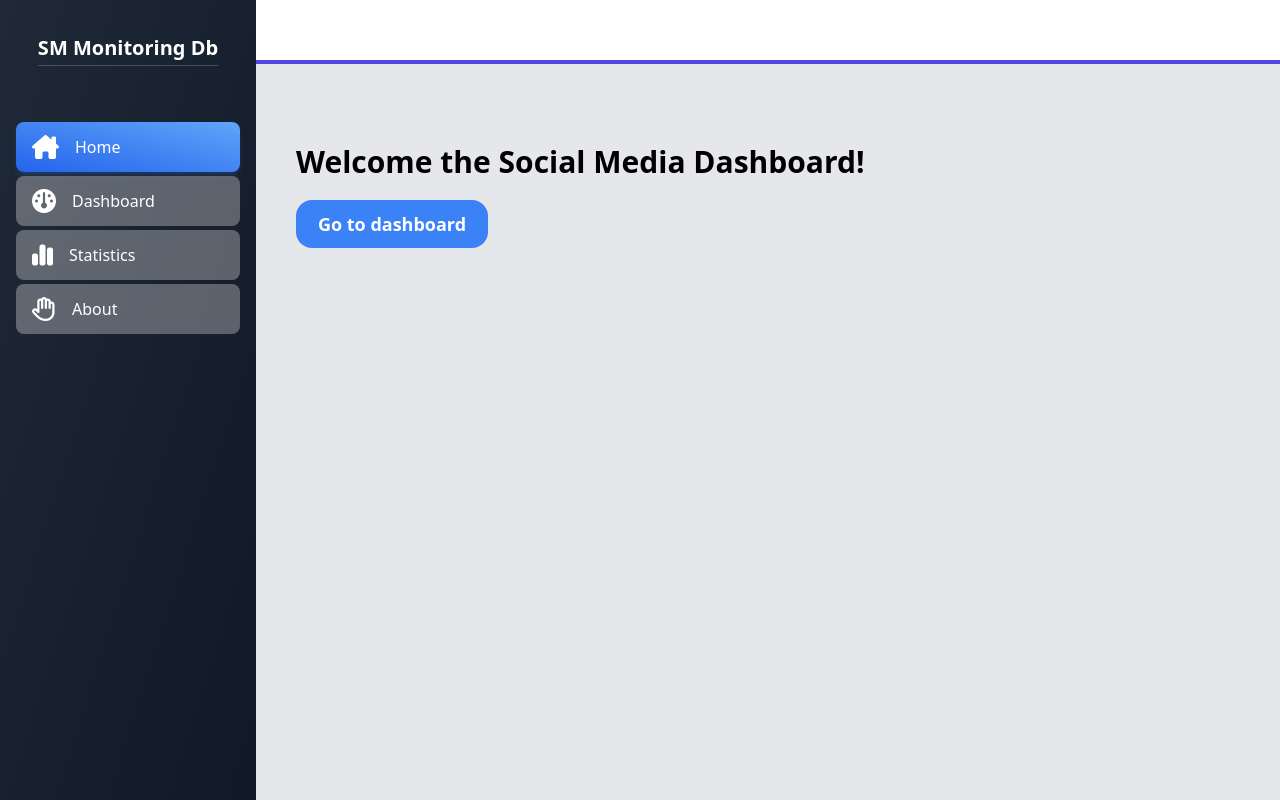
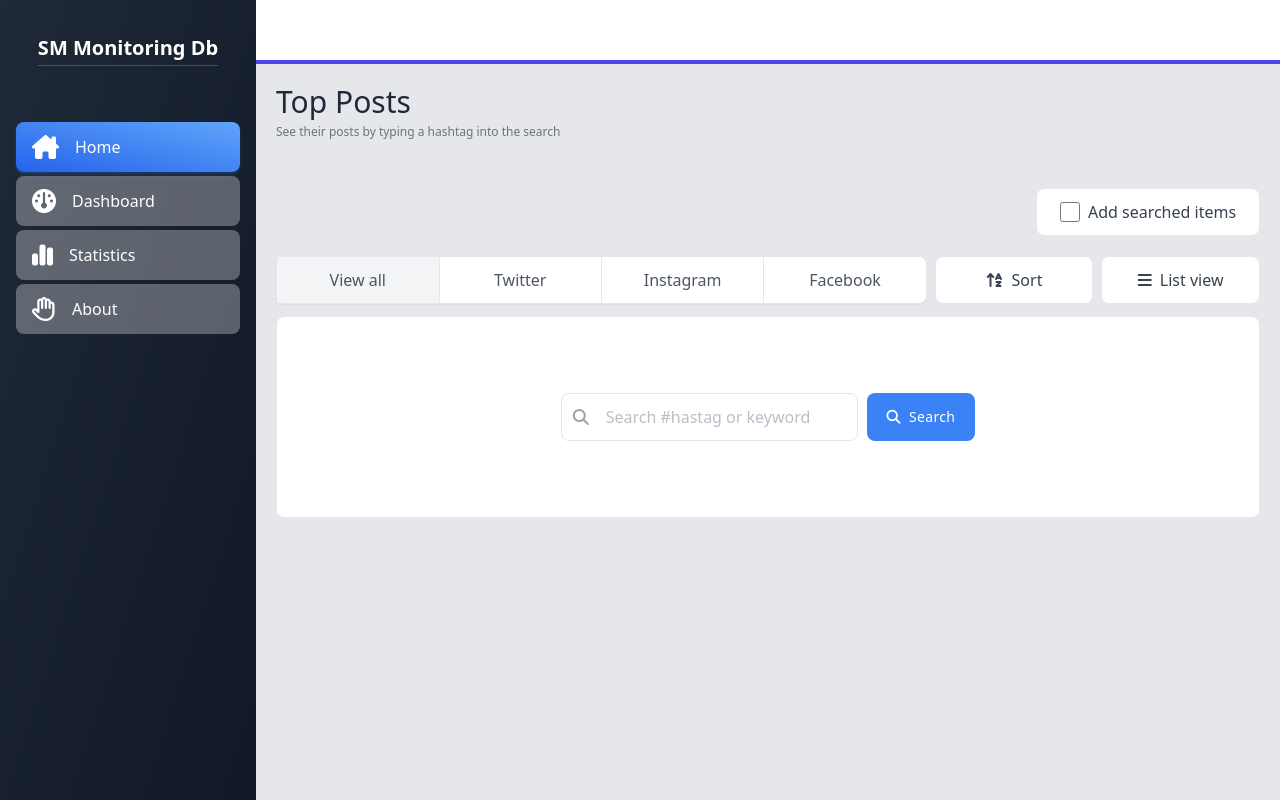
Before and after one commit to emrslmz/social-media-dashboard, a Nuxt app: page / in a window 1280 px wide. Built offline with nearby package versions, Linux system fonts and the light colour scheme.

Commit message:
added dashboard main page

```diff
--- a/pages/index.vue
+++ b/pages/index.vue
@@ -1,15 +1,67 @@
 <template>
-  <div class="flex flex-col justify-start items-start space-y-5 w-full h-full px-10 py-20">
+  <div class="flex-1 overflow-x-hidden overflow-y-auto bg-gray-200 relative">
+    <div class="p-5 mx-auto h-full">
+      <div class="flex flex-col">
+        <div class="sm:flex sm:items-center sm:justify-between">
+          <div>
+            <div class="flex items-center gap-x-3">
+              <h2 class="text-3xl font-medium text-gray-800">Top Posts</h2>
 
-    <p class="text-3xl font-extrabold">Welcome the Social Media Dashboard!</p>
-    <nuxt-link to="/dashboard"
-               class="flex justify-center items-center h-12 w-48 overflow-hidden rounded-2xl bg-blue-500 text-lg font-bold text-white">
-      Go to dashboard
-    </nuxt-link>
+            </div>
+
+            <p class="mt-1 text-xs text-gray-500">See their posts by typing a hashtag into the search</p>
+          </div>
+
+          <search-bar searchKey="getPostFromApi" v-if="dashboardStore.haveData || dashboardStore.loading"/>
+        </div>
+
+        <toggle-filter-view/>
+      </div>
+
+      <div>
+        <div class="border border-gray-200 rounded-lg bg-white my-3">
+          <div v-if="dashboardStore.haveData" class="min-h-[100px] max-h-[500px] overflow-y-auto">
+            <post-list v-if="dashboardStore.isListType"/>
+            <post-grid v-else/>
+            <div v-if="dashboardStore.loading"
+                 class="flex flex-col justify-center items-center fixed top-0 left-0 w-full h-screen bg-white bg-opacity-60 z-50">
+              <i class="fas fa-circle-notch fa-spin text-4xl"></i>
+              <p class="pointer-events-auto">Searching posts...</p>
+            </div>
+          </div>
+
+          <div v-else class="flex flex-col justify-center items-center w-full min-h-[200px] max-h-[600px]">
+            <div v-if="dashboardStore.loading === true" class="flex flex-col justify-center items-center space-y-2">
+              <i class="fas fa-circle-notch fa-spin text-4xl"></i>
+              <p>Searching posts...</p>
+            </div>
+            <p v-else>
+              <search-bar searchKey="getPostFromApi"/>
+            </p>
+          </div>
+
+        </div>
+
+        <post-bottom-detail v-if="dashboardStore.haveData"/>
+      </div>
+    </div>
   </div>
 </template>
 <script setup>
+import SearchBar from "~/components/SearchBar.vue";
 import {useDashboardStore} from "~/stores/dashboard.js";
+import PostList from "~/components/PostList.vue";
+import PostGrid from "~/components/PostGrid.vue";
+import ToggleFilterView from "~/components/ToggleFilterView.vue";
+import PostBottomDetail from "~/components/PostBottomDetail.vue";
 
 const dashboardStore = useDashboardStore();
+const route = useRoute();
+
+onMounted(() => {
+  if (route.query.searchText) {
+    dashboardStore.searchText = route.query.searchText;
+    dashboardStore.fetchPosts({keyword: dashboardStore.searchText});
+  }
+});
 </script>
```
